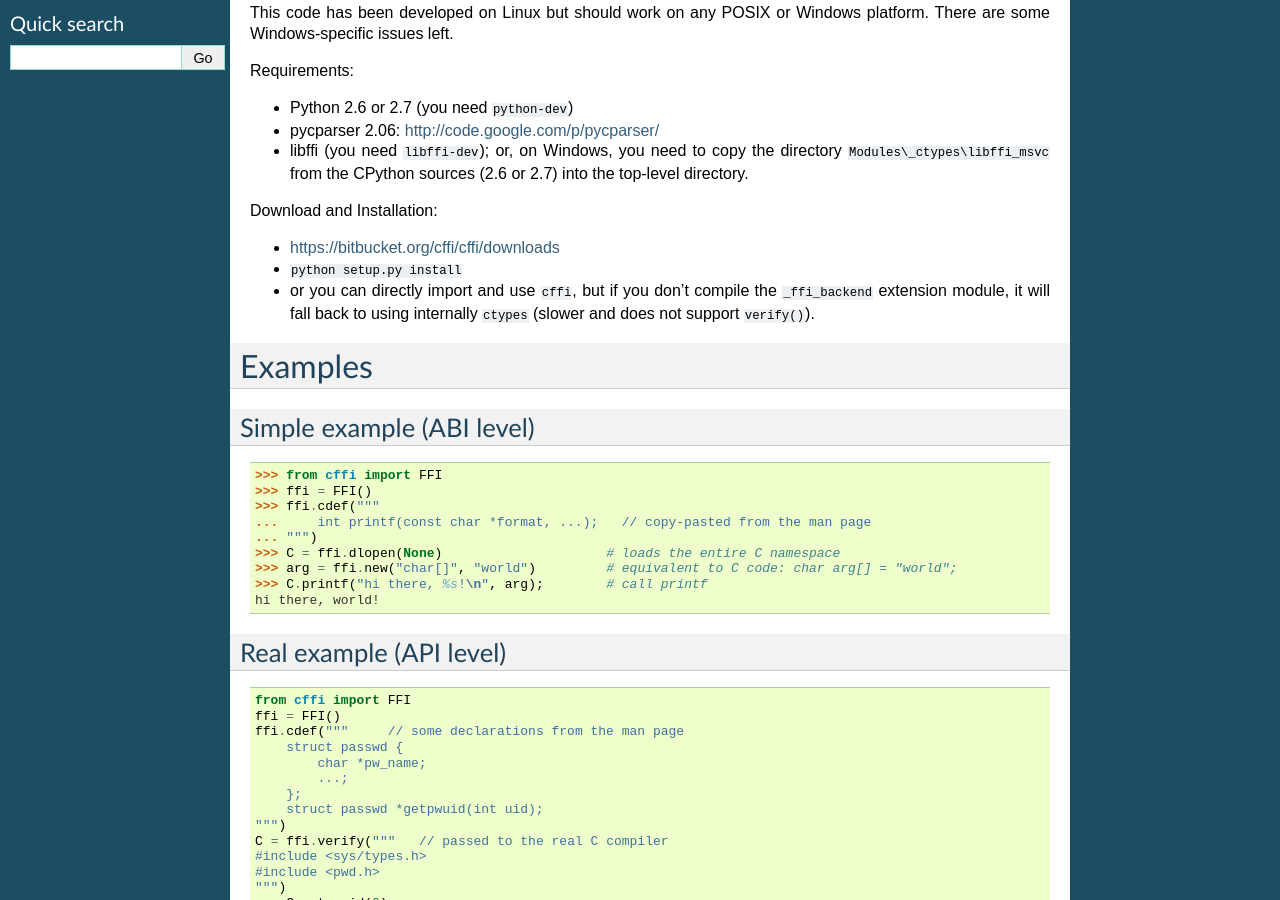
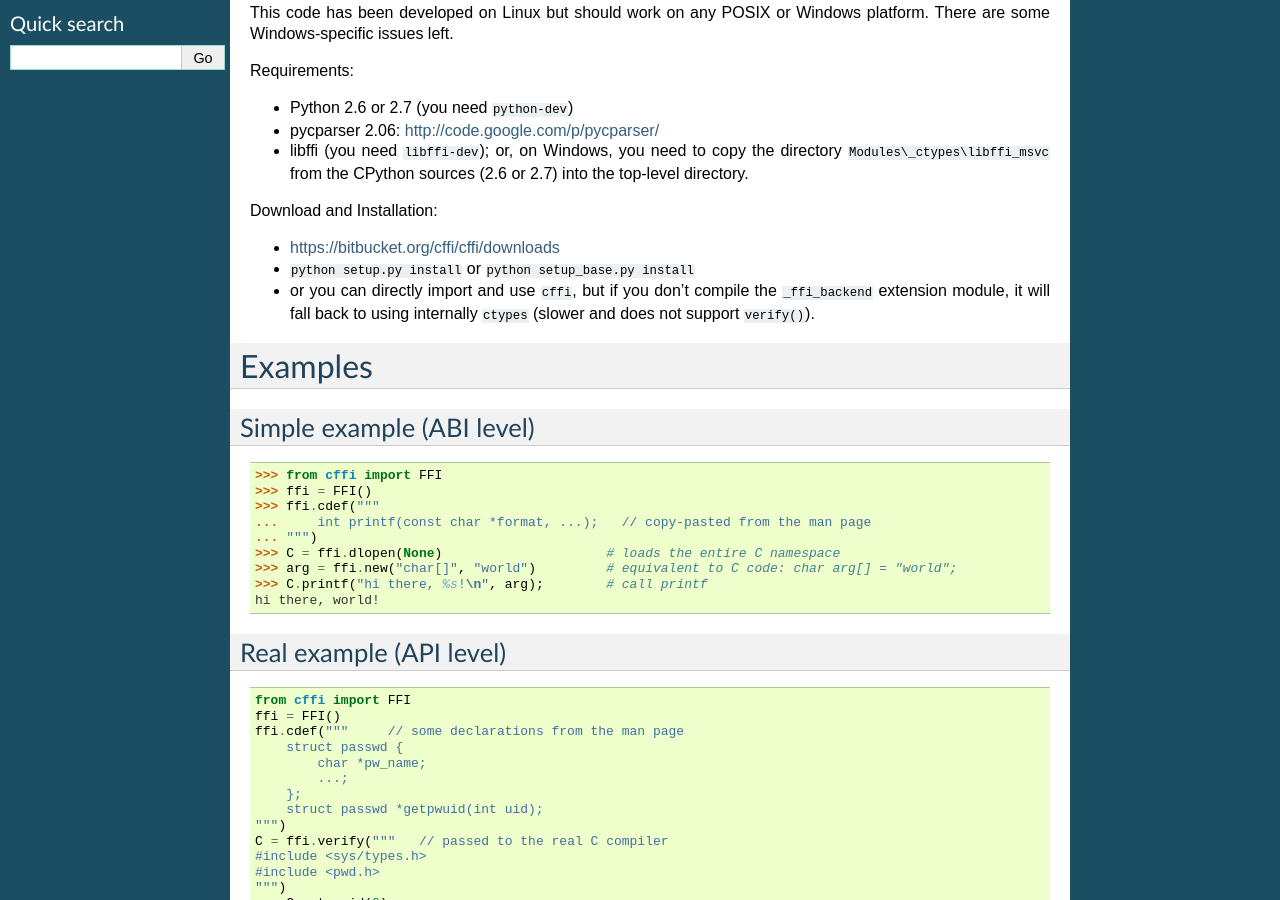
Before and after one commit to python-cffi/cffi, a Sphinx documentation site: the page built from doc/source/index.rst, in a window 1280 px wide and 900 px high, scrolled down 453 px. Built offline with Sphinx 7.4.7, drawn with Linux system fonts in a browser that asks for light colours.

Commit message:
Document

```diff
--- a/doc/source/index.rst
+++ b/doc/source/index.rst
@@ -57,7 +57,7 @@ Download and Installation:
 
 * https://bitbucket.org/cffi/cffi/downloads
 
-* ``python setup.py install``
+* ``python setup.py install`` or ``python setup_base.py install``
 
 * or you can directly import and use ``cffi``, but if you don't
   compile the ``_ffi_backend`` extension module, it will fall back
```
